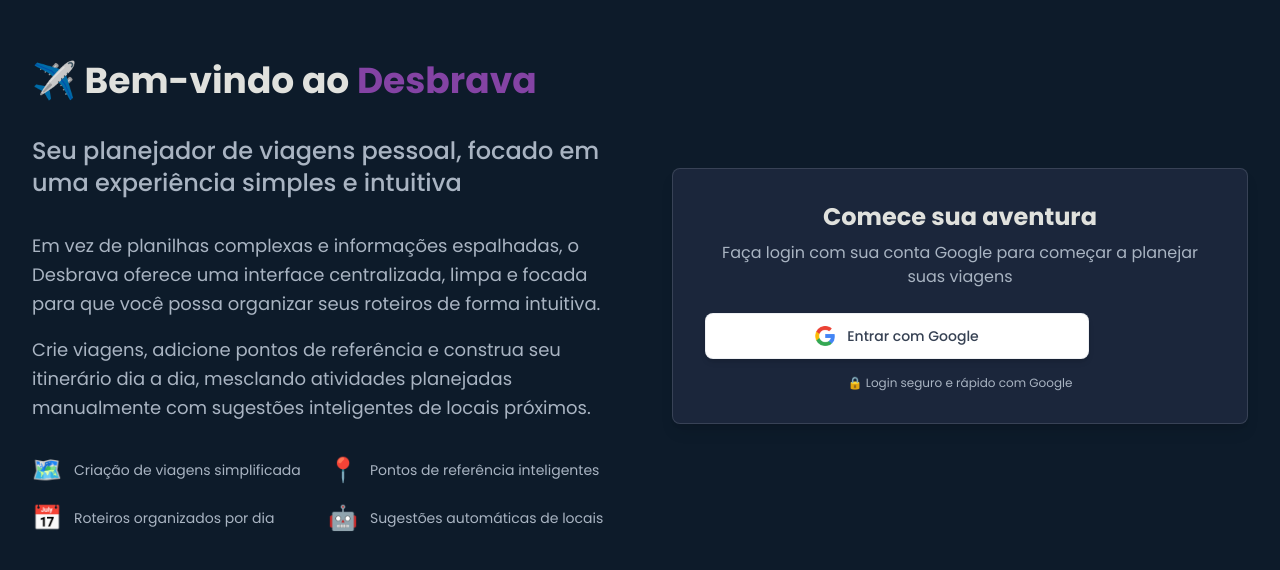
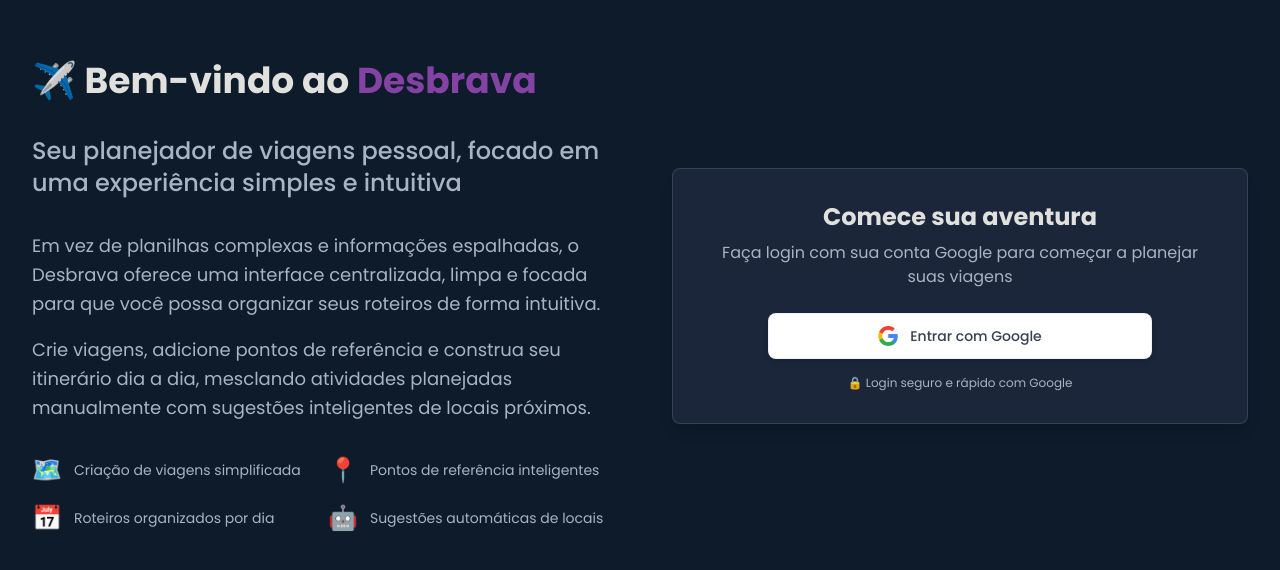
Before and after one commit to Brendhon/desbrava, a Next.js app: page / in a window 1280 px wide. Shown: the part 104-674 px from the top of the page. Built offline with nearby package versions, Linux system fonts and the light colour scheme; no server answers.

Commit message:
style: enhance layout of Google login section in HeroSection component by adding a container for improved alignment and visual consistency in the Desbrava project

```diff
--- a/components/ui/HeroSection.tsx
+++ b/components/ui/HeroSection.tsx
@@ -74,6 +74,7 @@
                 viagens
               </p>
 
+              <div className={styles.googleLoginContainer}>
                 <GoogleLoginButton
                   onClick={onGoogleLogin}
                   isLoading={isLoading}
@@ -82,6 +83,7 @@
                 <p className={styles.loginNote}>
                   🔒 Login seguro e rápido com Google
                 </p>
+              </div>
             </Card>
           </div>
         </div>
@@ -109,4 +111,5 @@
   loginTitle: 'text-2xl font-bold text-parchment-white text-center mb-2',
   loginSubtitle: 'text-mist-gray text-center mb-6',
   loginNote: 'text-xs text-mist-gray text-center mt-4',
+  googleLoginContainer: 'flex flex-col justify-center items-center',
 };
```
Lines whose indentation alone changed are shown as unchanged.
